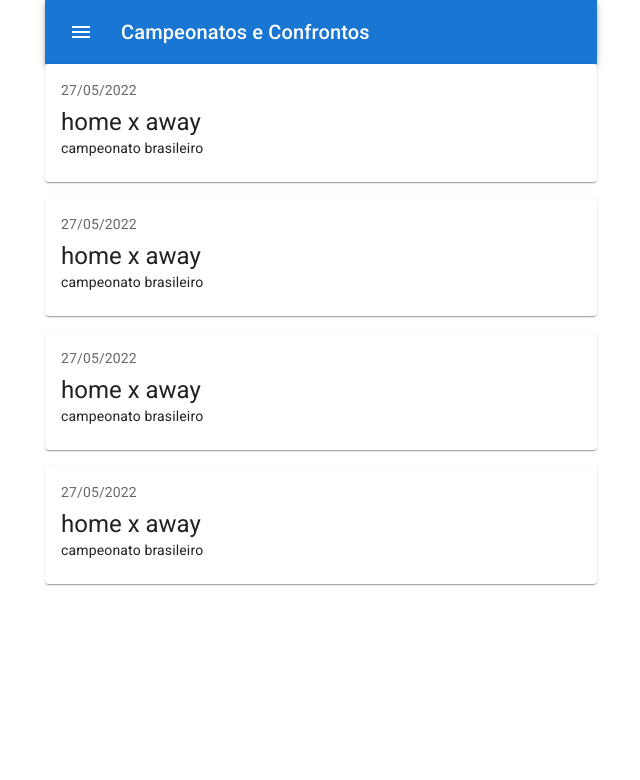
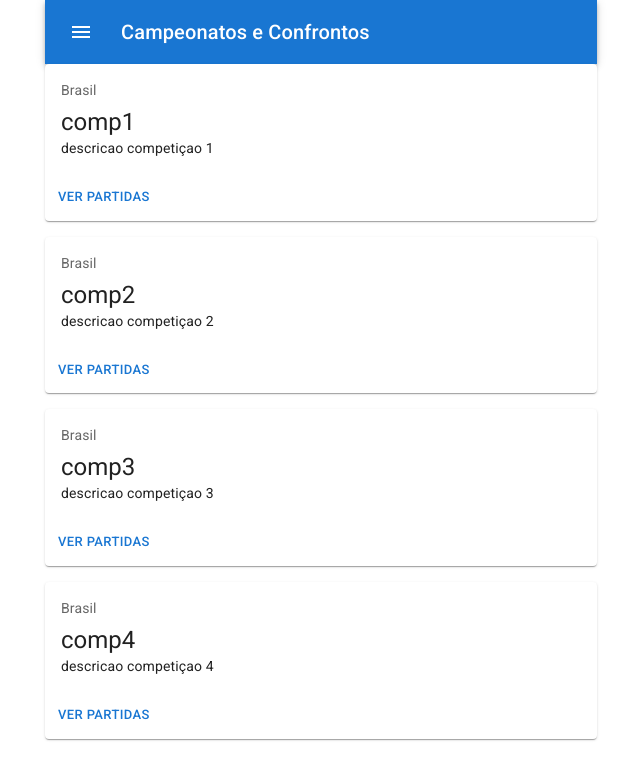
Before and after one commit to zecazeco/lista-campeonatos-estudos, a React (Create React App) app: page / in a window 1280 px wide. Shown: the top 780 px of the page, without its empty margins (319-959 px from the left). Built offline with nearby package versions, Linux system fonts and the light colour scheme.

Commit message:
adicionadas rotas

```diff
--- a/package.json
+++ b/package.json
@@ -12,6 +12,7 @@
     "@testing-library/user-event": "^13.5.0",
     "react": "^17.0.2",
     "react-dom": "^17.0.2",
+    "react-router-dom": "^6.2.1",
     "react-scripts": "5.0.0",
     "typescript": "^4.5.5",
     "web-vitals": "^2.1.4"
--- a/src/App.tsx
+++ b/src/App.tsx
@@ -1,4 +1,5 @@
 import React from 'react';
+import { BrowserRouter } from 'react-router-dom';
 import AppBar from '@mui/material/AppBar';
 import Box from '@mui/material/Box';
 import Toolbar from '@mui/material/Toolbar';
@@ -6,8 +7,7 @@ import Typography from '@mui/material/Typography';
 import IconButton from '@mui/material/IconButton';
 import MenuIcon from '@mui/icons-material/Menu';
 
-// import CompetitionsList from './pages/CompetitionsList';
-import MatchesList from './pages/MatchesList';
+import AppRouter from './routes';
 
 function App() {
   return (
@@ -30,7 +30,9 @@ function App() {
           </Toolbar>
         </AppBar>
       </Box>
-      <MatchesList />
+      <BrowserRouter>
+        <AppRouter />
+      </BrowserRouter>
     </>
   );
 }
--- /dev/null
+++ b/src/routes/index.tsx
@@ -0,0 +1,17 @@
+import React from 'react';
+import { Routes, Route } from 'react-router-dom';
+
+import CompetitionsList from '../pages/CompetitionsList';
+import MatchesList from '../pages/MatchesList';
+
+function AppRouter() {
+  return (
+    <Routes>
+      <Route path="/" element={<CompetitionsList />} />
+      <Route path="/competitions" element={<CompetitionsList />} />
+      <Route path="/matches" element={<MatchesList />} />
+    </Routes>
+  );
+}
+
+export default AppRouter;
```
Also changed, not shown: 1 other file (tests, documents, lock files or other folders).
